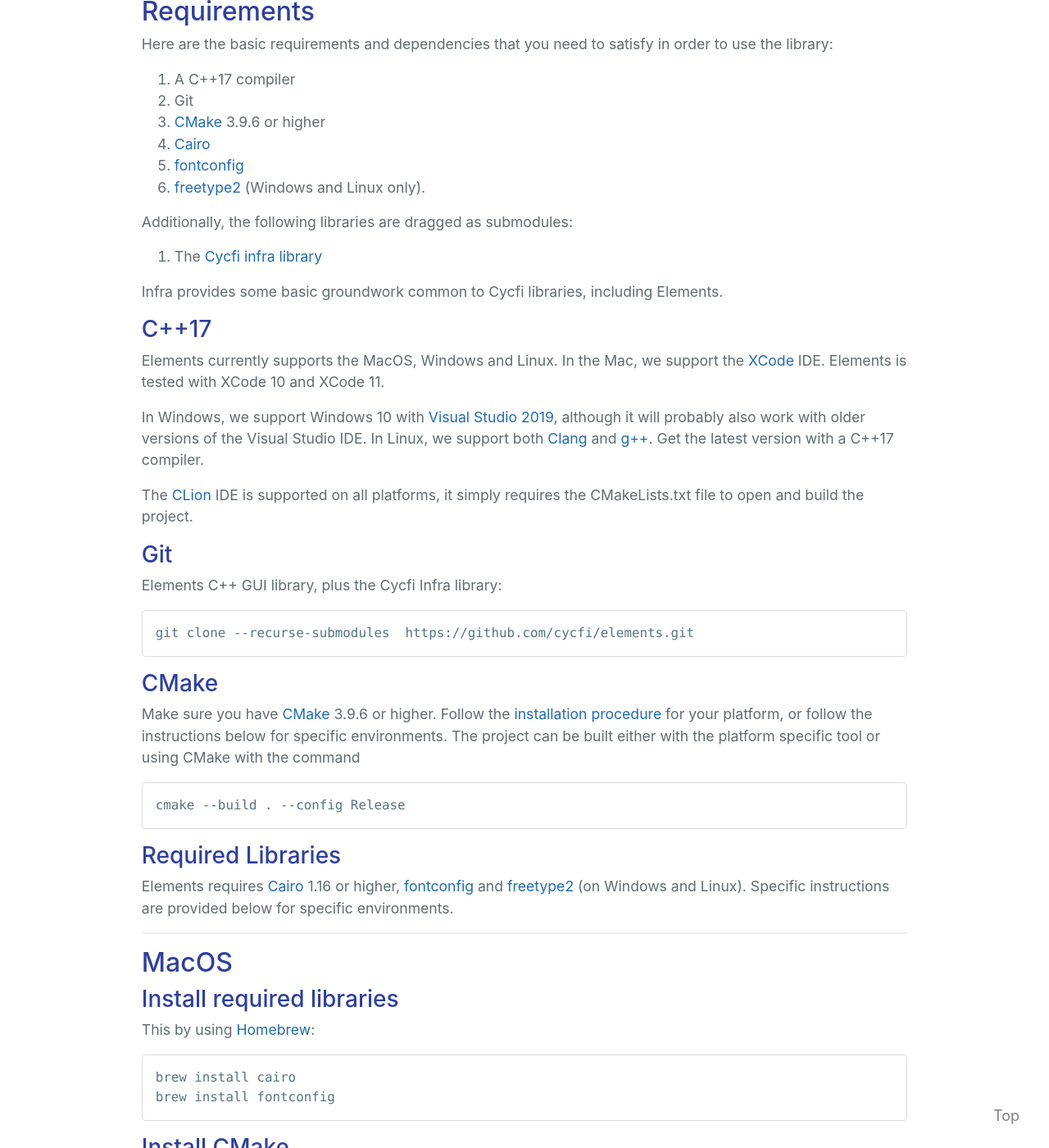
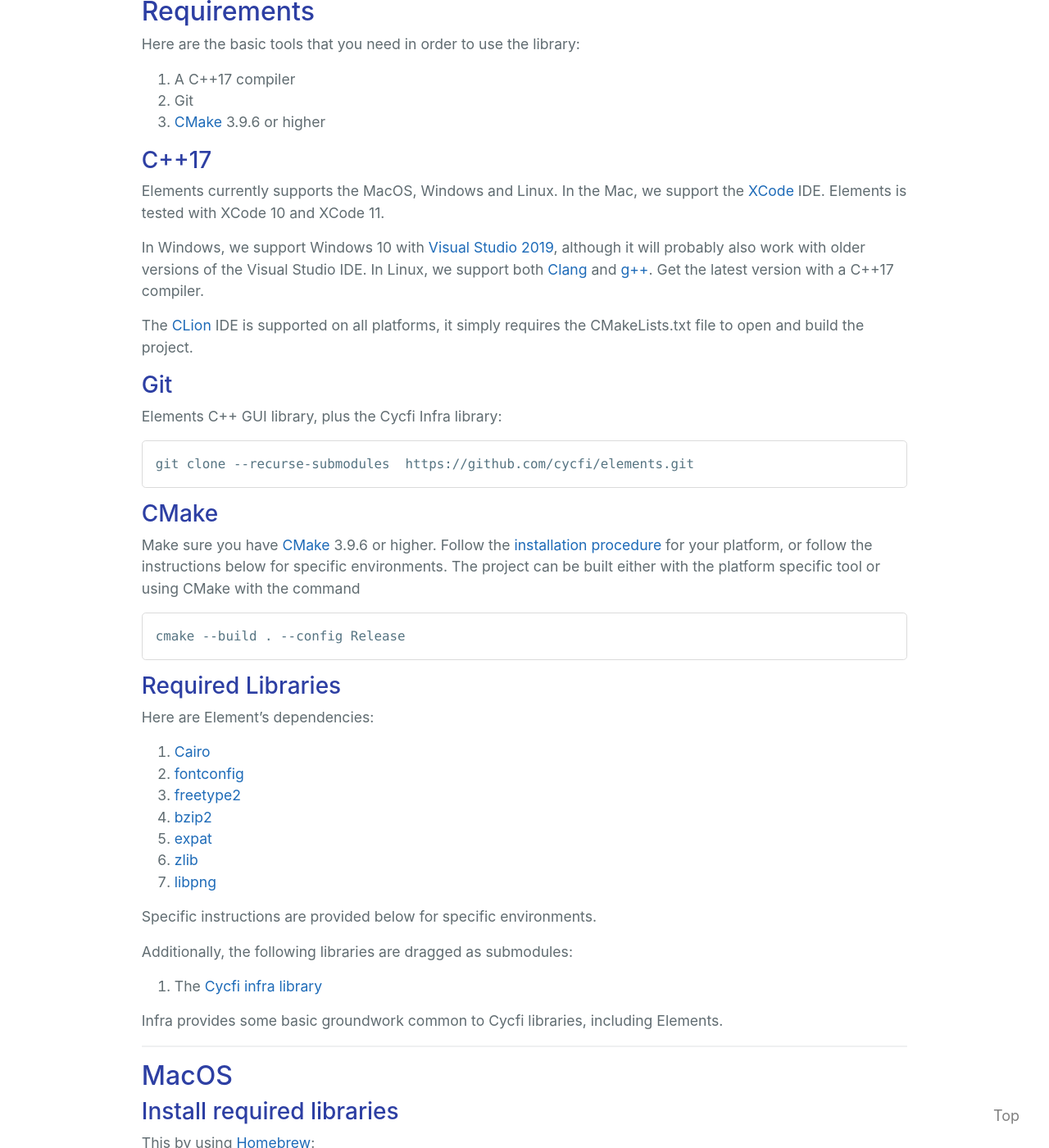
Before and after one commit to cycfi/cycfi.github.io, a Jekyll site: the page built from elements/setup.md, in a window 1280 px wide and 1400 px high, scrolled down 444 px. Shown: the whole window at 82% size. Built offline with Jekyll 4.4.1, drawn with Linux system fonts in a browser that asks for light colours; nearby versions of some CDN libraries; comment, search, counter and statistics services are not loaded; some of the changed text lies outside the part shown.

Commit message:
Merge branch 'local'

````diff
--- a/elements/setup.md
+++ b/elements/setup.md
@@ -14,22 +14,11 @@ title: Setup and Installation
 
 ## Requirements
 
-Here are the basic requirements and dependencies that you need to satisfy in
-order to use the library:
+Here are the basic tools that you need in order to use the library:
 
 1. A C++17 compiler
 2. Git
 3. [CMake] 3.9.6 or higher
-4. [Cairo]
-5. [fontconfig]
-6. [freetype2] (Windows and Linux only).
-
-Additionally, the following libraries are dragged as submodules:
-
-1. The [Cycfi infra library]
-
-Infra provides some basic groundwork common to Cycfi libraries, including
-Elements.
 
 ### C++17
 
@@ -66,9 +55,24 @@ cmake --build . --config Release
 
 ### Required Libraries
 
-Elements requires [Cairo] 1.16 or higher, [fontconfig] and [freetype2]
-(on Windows and Linux).
+Here are Element's dependencies:
+
+1. [Cairo]
+2. [fontconfig]
+3. [freetype2]
+4. [bzip2]
+5. [expat]
+6. [zlib]
+7. [libpng]
+
 Specific instructions are provided below for specific environments.
+
+Additionally, the following libraries are dragged as submodules:
+
+1. The [Cycfi infra library]
+
+Infra provides some basic groundwork common to Cycfi libraries, including
+Elements.
 
 -------------------------------------------------------------------------------
 
@@ -81,6 +85,10 @@ This by using [Homebrew]:
 ```
 brew install cairo
 brew install fontconfig
+brew install bzip2
+brew install expat
+brew install zlib
+brew install libpng
 ```
 
 ### Install CMake
@@ -313,6 +321,10 @@ alongside the "hello_universe" example directory you copied to:
 [Cycfi infra library]:    https://github.com/cycfi/infra/
 [fontconfig]:             https://www.freedesktop.org/wiki/Software/fontconfig/
 [freetype2]:              https://www.freetype.org/
+[bzip2]:                  https://www.sourceware.org/bzip2/
+[expat]:                  https://libexpat.github.io/
+[zlib]:                   https://zlib.net/
+[libpng]:                 http://www.libpng.org/pub/png/libpng.html
 [g++]:                    https://gcc.gnu.org/
 [GTK3 library]:           https://www.gtk.org/
 [Homebrew]:               https://brew.sh/
````
